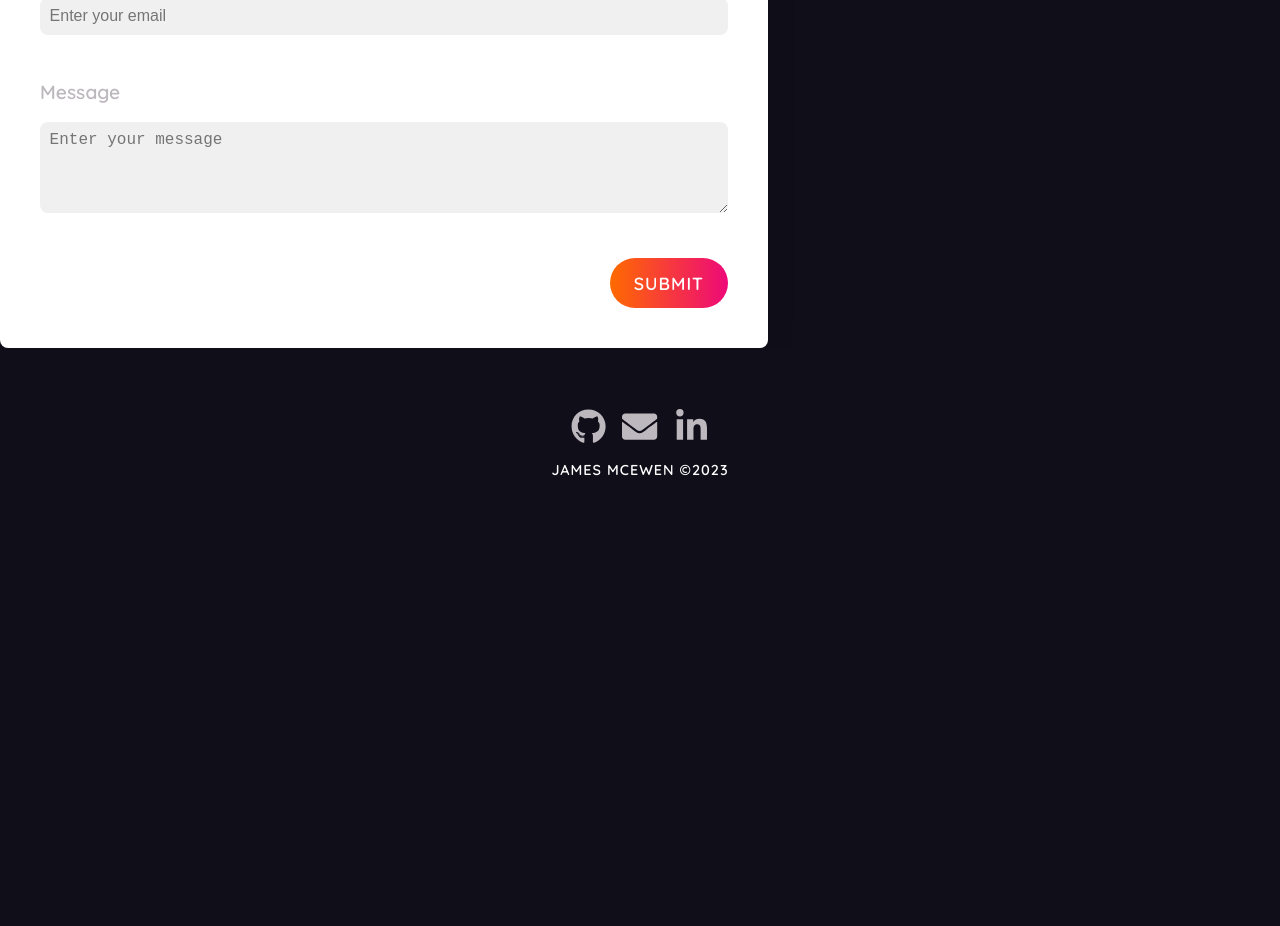
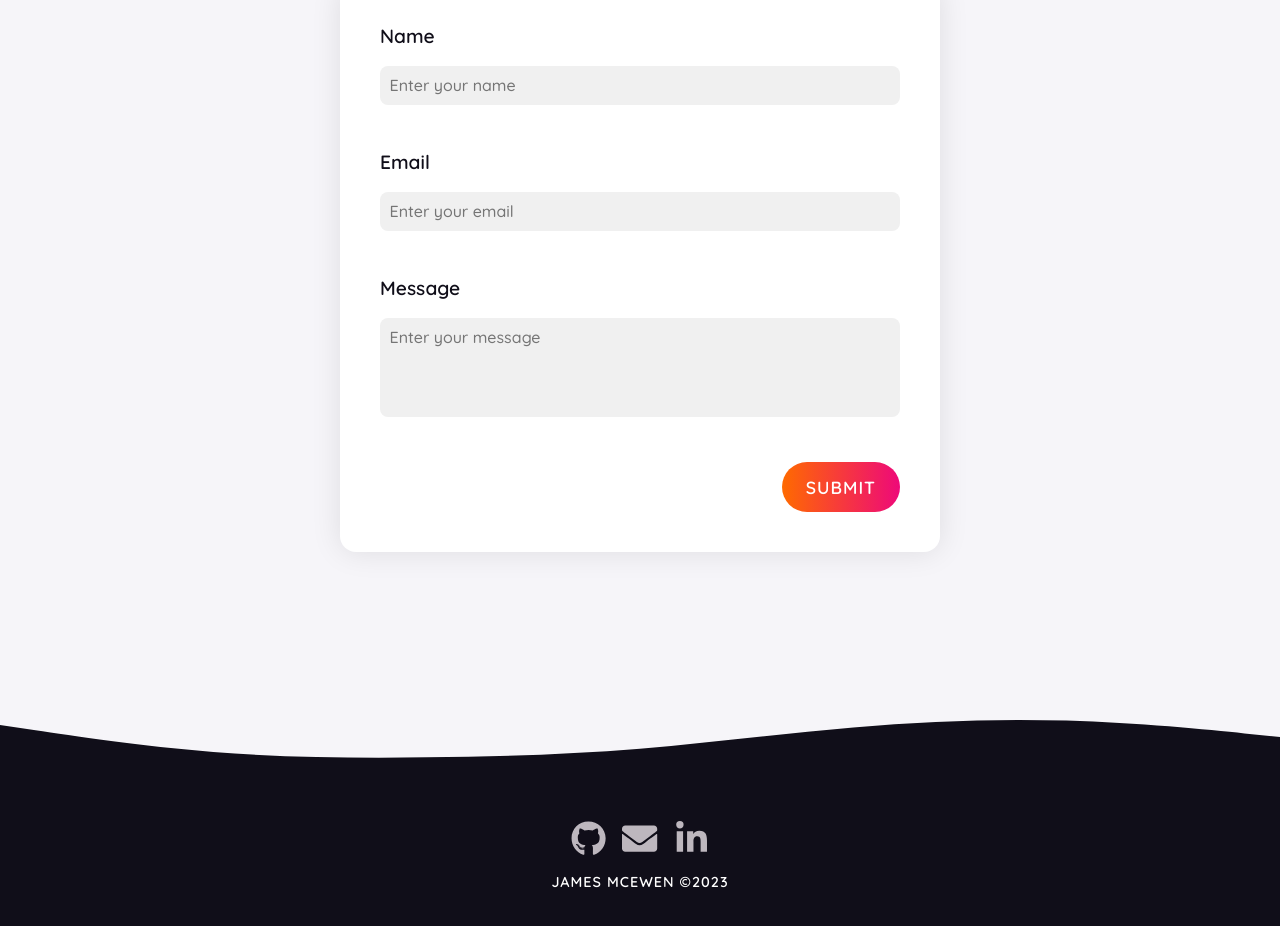
Before and after one commit to jemcewen/portfolio, a React (Create React App) app: page / in a window 1280 px wide. Shown: the part 2418-3344 px from the top of the page. Before the commit the page ends 2958 px from the top, so only its background shows below. Built offline with nearby package versions, Linux system fonts and the light colour scheme; the HTML template or start-up script is replaced by a standard one.

Commit message:
Add spacer and change colours

```diff
--- a/src/layout/Contact/Contact.module.css
+++ b/src/layout/Contact/Contact.module.css
@@ -1,3 +1,40 @@
+.section {
+  position: relative;
+  min-height: calc(100vh - 5rem);
+  display: grid;
+  grid-template-rows: 1fr auto 1fr;
+  justify-items: center;
+  align-content: end;
+  background-color: #f6f5f9;
+  color: #100e19;
+  scroll-margin-top: -5rem;
+}
+
+@media (max-width: 480px) {
+  .section {
+    min-height: calc(100vh - 4rem);
+  }
+}
+
+.content {
+  grid-row-start: 2;
+  display: flex;
+  flex-direction: column;
+  align-items: center;
+  width: 90%;
+  max-width: 1000px;
+  gap: 4rem;
+  margin-bottom: 5rem;
+}
+
+@media (max-width: 480px) {
+  .content {
+    gap: 2rem;
+    margin-bottom: 4rem;
+    scroll-margin-top: 4rem;
+  }
+}
+
 .form {
   background-color: white;
   display: flex;
@@ -6,7 +43,7 @@
   width: 60%;
   padding: 2.5rem;
   box-shadow: 0px 0px 30px rgba(0, 0, 0, 0.1);
-  border-radius: 0.5rem;
+  border-radius: 1rem;
 }
 
 .form-group {
@@ -28,6 +65,9 @@
   background-color: rgb(240, 240, 240);
   font-size: 1rem;
   font-weight: 500;
+  font-family: 'Quicksand', sans-serif;
+  resize: none;
+  color: #100e19;
 }
 
 .input:focus {
@@ -35,7 +75,7 @@
 }
 
 .invalid {
-  background-color: rgb(255, 228, 233);
+  background-color: #ee097821;
 }
 
 .message {
@@ -61,3 +101,21 @@
     font-size: 1rem;
   }
 }
+
+.spacer {
+  aspect-ratio: 900/300;
+  width: 100%;
+  background-repeat: no-repeat;
+  background-position: center;
+  background-size: cover;
+  background-image: url('/public/svg/bottom-wave.svg');
+  grid-row-start: 3;
+  align-self: end;
+}
+
+@media (min-width: 992px) {
+  .spacer {
+    aspect-ratio: 3000/300;
+    background-image: url('/public/svg/long-bottom-wave.svg');
+  }
+}
```
